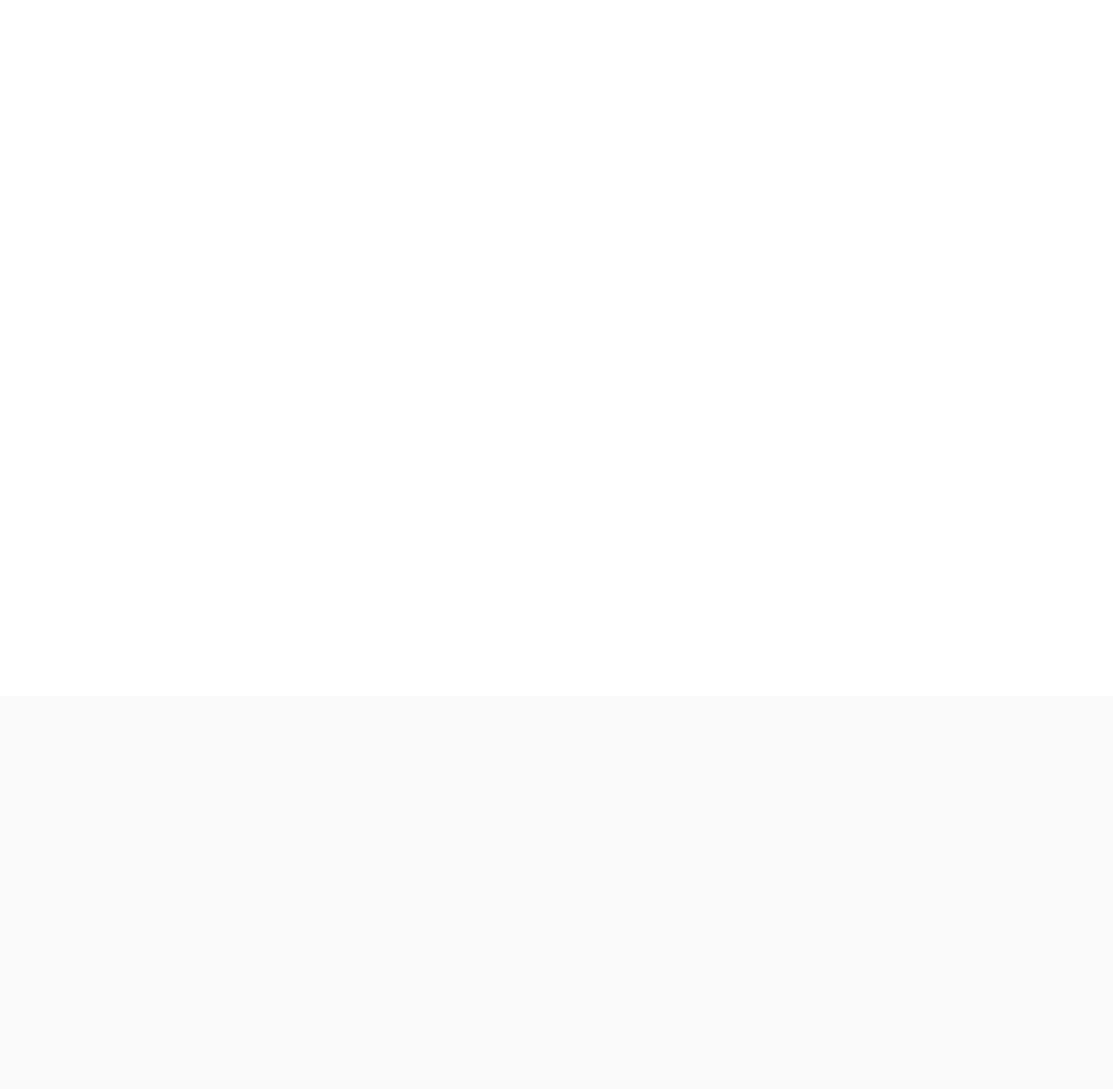
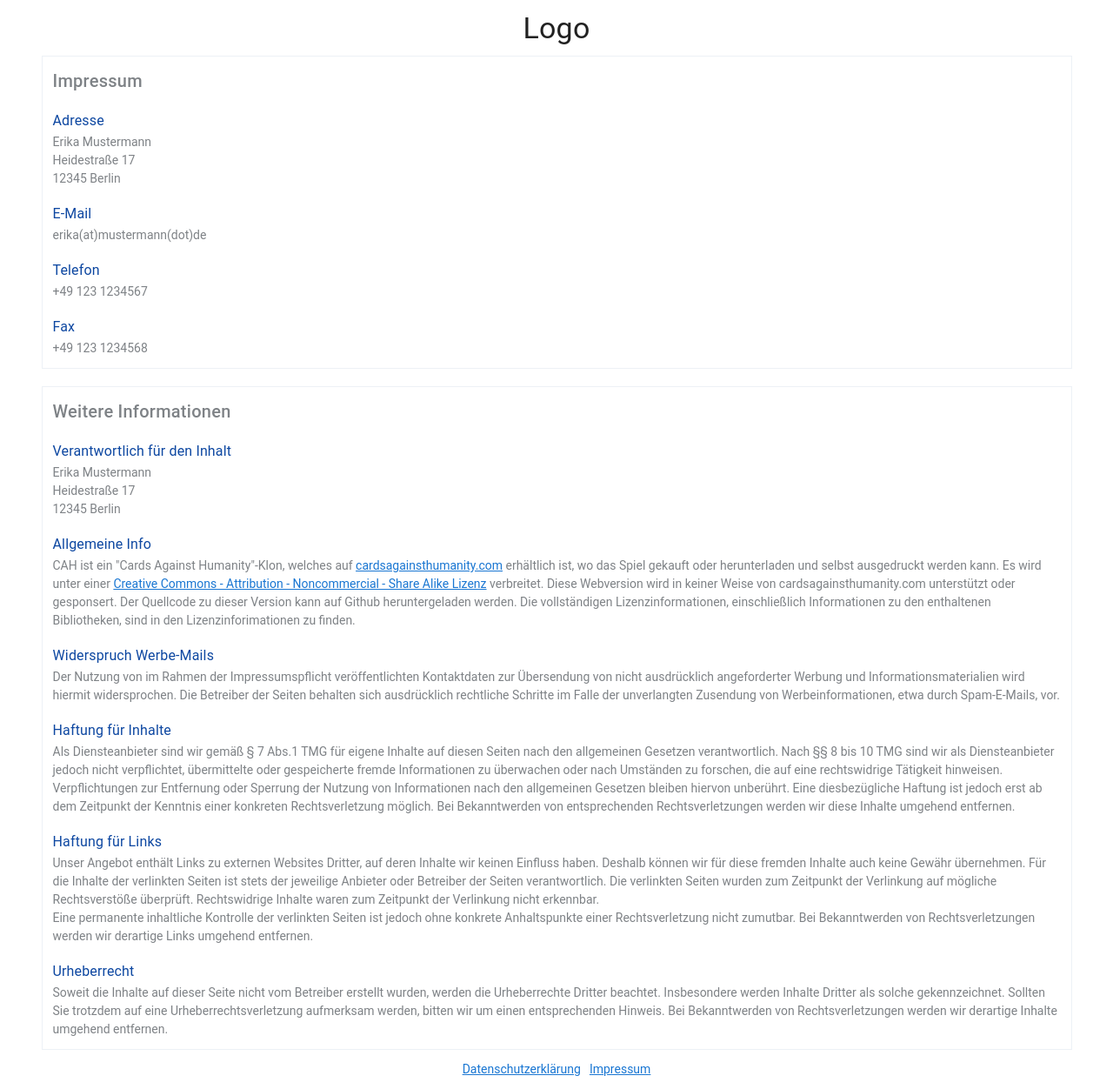
Before and after one commit to Cardity/cardity-web, a Vue app: page /#/imprint in a window 1280 px wide. Shown: the whole page at 87% size. Before the commit the page ends 800 px from the top, so only its background shows below. Built offline with nearby package versions, Linux system fonts and the light colour scheme.

Commit message:
Imprint added

```diff
--- a/src/router/index.ts
+++ b/src/router/index.ts
@@ -24,6 +24,11 @@ const routes: Array<RouteConfig> = [
         path: '/game',
         name: 'Spiel',
         component: () => import('../views/Game.vue')
+    },
+    {
+        path: '/imprint',
+        name: 'Impressum',
+        component: () => import('../views/Imprint.vue')
     }
 ]
 
--- /dev/null
+++ b/src/views/Imprint.vue
@@ -0,0 +1,107 @@
+<template>
+    <v-container class="imprint">
+        <Header />
+        <v-row>
+            <v-col class="contentBox">
+                <h2 class="text-h6 mb-4">Impressum</h2>
+
+                <div class="text-subtitle-1 blue--text text--darken-4 mt-4">
+                    Adresse
+                </div>
+                <div>
+                    Erika Mustermann<br>
+                    Heidestraße 17<br>
+                    12345 Berlin
+                </div>
+
+                <div class="text-subtitle-1 blue--text text--darken-4 mt-4">
+                    E-Mail
+                </div>
+                <div>
+                    erika(at)mustermann(dot)de
+                </div>
+
+                <div class="text-subtitle-1 blue--text text--darken-4 mt-4">
+                    Telefon
+                </div>
+                <div>
+                    +49 123 1234567
+                </div>
+
+                <div class="text-subtitle-1 blue--text text--darken-4 mt-4">
+                    Fax
+                </div>
+                <div>
+                    +49 123 1234568
+                </div>
+            </v-col>
+        </v-row>
+        <v-row>
+            <v-col class="contentBox mt-5">
+                <h2 class="text-h6 mb-4">Weitere Informationen</h2>
+
+                <div class="text-subtitle-1 blue--text text--darken-4 mt-4">
+                    Verantwortlich für den Inhalt
+                </div>
+                <div>
+                    Erika Mustermann<br>
+                    Heidestraße 17<br>
+                    12345 Berlin
+                </div>
+
+                <div class="text-subtitle-1 blue--text text--darken-4 mt-4">
+                    Allgemeine Info
+                </div>
+                <div>
+                    CAH ist ein "Cards Against Humanity"-Klon, welches auf <a href="https://www.cardsagainsthumanity.com" target="_blank">cardsagainsthumanity.com</a> erhältlich ist, wo das Spiel gekauft oder herunterladen und selbst ausgedruckt werden kann. Es wird unter einer <a href="https://creativecommons.org/licenses/by-nc-sa/3.0/" target="_blank">Creative Commons - Attribution - Noncommercial - Share Alike Lizenz</a> verbreitet. Diese Webversion wird in keiner Weise von cardsagainsthumanity.com unterstützt oder gesponsert. Der Quellcode zu dieser Version kann auf Github heruntergeladen werden. Die vollständigen Lizenzinformationen, einschließlich Informationen zu den enthaltenen Bibliotheken, sind in den Lizenzinforimationen zu finden.
+                </div>
+
+                <div class="text-subtitle-1 blue--text text--darken-4 mt-4">
+                    Widerspruch Werbe-Mails
+                </div>
+                <div>
+                    Der Nutzung von im Rahmen der Impressumspflicht veröffentlichten Kontaktdaten zur Übersendung von nicht ausdrücklich angeforderter Werbung und Informationsmaterialien wird hiermit widersprochen. Die Betreiber der Seiten behalten sich ausdrücklich rechtliche Schritte im Falle der unverlangten Zusendung von Werbeinformationen, etwa durch Spam-E-Mails, vor.
+                </div>
+
+                <div class="text-subtitle-1 blue--text text--darken-4 mt-4">
+                    Haftung für Inhalte
+                </div>
+                <div>
+                    Als Diensteanbieter sind wir gemäß § 7 Abs.1 TMG für eigene Inhalte auf diesen Seiten nach den allgemeinen Gesetzen verantwortlich. Nach §§ 8 bis 10 TMG sind wir als Diensteanbieter jedoch nicht verpflichtet, übermittelte oder gespeicherte fremde Informationen zu überwachen oder nach Umständen zu forschen, die auf eine rechtswidrige Tätigkeit hinweisen.<br>
+                    Verpflichtungen zur Entfernung oder Sperrung der Nutzung von Informationen nach den allgemeinen Gesetzen bleiben hiervon unberührt. Eine diesbezügliche Haftung ist jedoch erst ab dem Zeitpunkt der Kenntnis einer konkreten Rechtsverletzung möglich. Bei Bekanntwerden von entsprechenden Rechtsverletzungen werden wir diese Inhalte umgehend entfernen.
+                </div>
+
+                <div class="text-subtitle-1 blue--text text--darken-4 mt-4">
+                    Haftung für Links
+                </div>
+                <div>
+                    Unser Angebot enthält Links zu externen Websites Dritter, auf deren Inhalte wir keinen Einfluss haben. Deshalb können wir für diese fremden Inhalte auch keine Gewähr übernehmen. Für die Inhalte der verlinkten Seiten ist stets der jeweilige Anbieter oder Betreiber der Seiten verantwortlich. Die verlinkten Seiten wurden zum Zeitpunkt der Verlinkung auf mögliche Rechtsverstöße überprüft. Rechtswidrige Inhalte waren zum Zeitpunkt der Verlinkung nicht erkennbar.<br>
+                    Eine permanente inhaltliche Kontrolle der verlinkten Seiten ist jedoch ohne konkrete Anhaltspunkte einer Rechtsverletzung nicht zumutbar. Bei Bekanntwerden von Rechtsverletzungen werden wir derartige Links umgehend entfernen.
+                </div>
+
+                <div class="text-subtitle-1 blue--text text--darken-4 mt-4">
+                    Urheberrecht
+                </div>
+                <div>
+                    Soweit die Inhalte auf dieser Seite nicht vom Betreiber erstellt wurden, werden die Urheberrechte Dritter beachtet. Insbesondere werden Inhalte Dritter als solche gekennzeichnet. Sollten Sie trotzdem auf eine Urheberrechtsverletzung aufmerksam werden, bitten wir um einen entsprechenden Hinweis. Bei Bekanntwerden von Rechtsverletzungen werden wir derartige Inhalte umgehend entfernen.
+                </div>
+            </v-col>
+        </v-row>
+        <Footer />
+    </v-container>
+</template>
+
+<script lang="ts">
+import { Component, Vue } from "vue-property-decorator";
+import Header from './../components/Header.vue';
+import Footer from './../components/Footer.vue';
+
+@Component({
+    components: {
+        Header,
+        Footer
+    }
+})
+export default class Imprint extends Vue {
+}
+</script>
```
